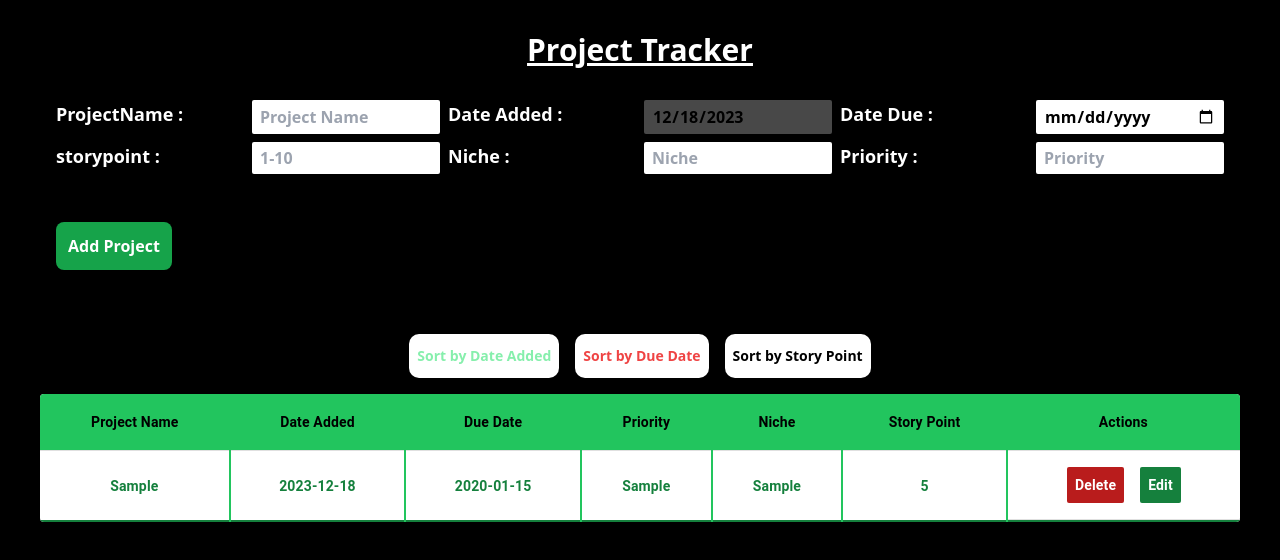
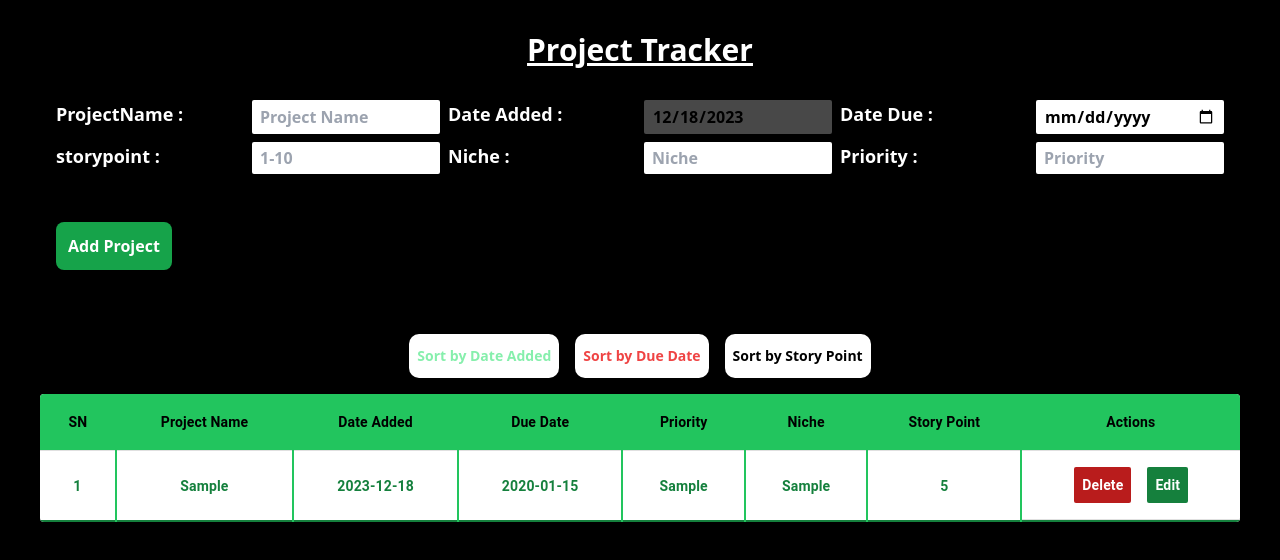
Before and after one commit to Farouk-Adedamola/Project-Tracker, a React (Vite) app: page / in a window 1280 px wide. Both pictures are taken after typing "Sample", "2020-01-15", "5", "Sample", "Sample" into the empty fields and a click on the button "Add Project". Shown: the top 560 px of the page. Built offline with nearby package versions, Linux system fonts and the light colour scheme.

Commit message:
Feat: Add Serial Number

```diff
--- a/src/Components/Layout.jsx
+++ b/src/Components/Layout.jsx
@@ -28,6 +28,12 @@ const Layout = () => {
   const [editingProject, setEditingProject] = useState(null);
   const [isEditDialogOpen, setIsEditDialogOpen] = useState(false);
   const [sortCriteria, setSortCriteria] = useState(null);
+  const [serialNumber, setSerialNumber] = useState(generateSerialNumber());
+
+  function generateSerialNumber() {
+    const sN = projects.length + 1;
+    return sN;
+  }
 
   const handleChange = (e) => {
     const name = e.target.name;
@@ -47,6 +53,8 @@ const Layout = () => {
       formData.niche)
     ) {
       console.log({ ...formData });
+
+      setSerialNumber(serialNumber);
 
       const newProject = {
         ...formData,
@@ -79,6 +87,7 @@ const Layout = () => {
   };
 
   const handleDelete = (id) => {
+    // setSerialNumber(projects.length + 1);
     const updatedProjects = projects.filter((project) => project.id !== id);
     setProjects(updatedProjects);
   };
@@ -123,6 +132,7 @@ const Layout = () => {
         handleEdit={handleEdit}
         handleEditDialogClose={handleEditDialogClose}
         projects={projects}
+        serialNumber={serialNumber}
         isEditDialogOpen={isEditDialogOpen}
         formData={formData}
         handleFormSubmit={handleFormSubmit}
--- a/src/Components/Tableoutput.jsx
+++ b/src/Components/Tableoutput.jsx
@@ -22,6 +22,7 @@ const Tableoutput = ({
   isEditDialogOpen,
   handleEditDialogClose,
   formData,
+  serialNumber,
 }) => {
   return (
     <>
@@ -30,6 +31,7 @@ const Tableoutput = ({
           <Table>
             <TableHead className="w-full">
               <TableRow className="bg-green-500">
+                <TableCell className="cell">SN</TableCell>
                 <TableCell className="cell">Project Name</TableCell>
                 <TableCell className="cell">Date Added</TableCell>
                 <TableCell className="cell">Due Date</TableCell>
@@ -45,6 +47,9 @@ const Tableoutput = ({
                   key={project.id}
                   className="border-b-2 border-solid border-green-700"
                 >
+                  <TableCell className="cell-map-items">
+                    {serialNumber++}
+                  </TableCell>
                   <TableCell className="cell-map-items">
                     {project.projectName}
                   </TableCell>
```
